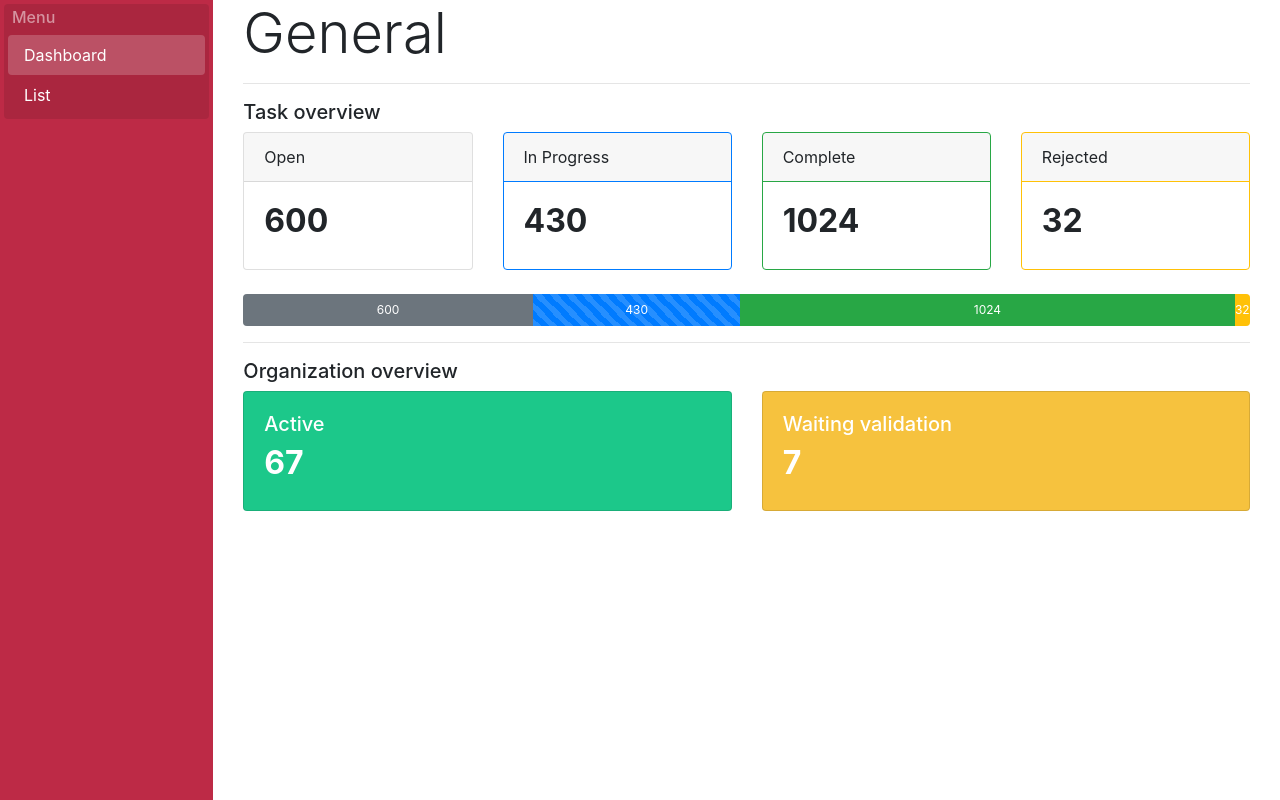
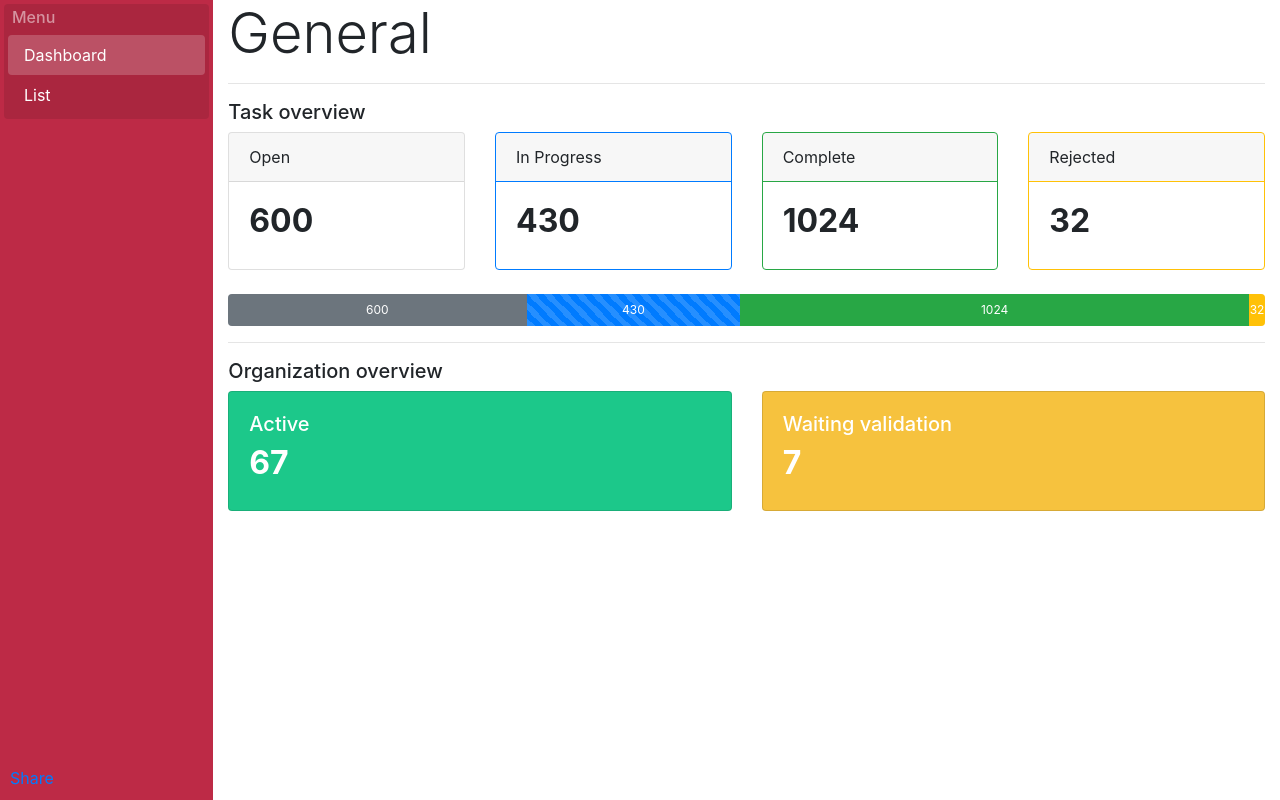
Before and after one commit to odysseyhack/tradisys-apg-s2w-web, a Vue app: page /provider in a window 1280 px wide. Built offline with nearby package versions, Linux system fonts and the light colour scheme.

Commit message:
Fix paddings

```diff
--- a/public/index.html
+++ b/public/index.html
@@ -8,6 +8,8 @@
     <title>tradisys-web</title>
   </head>
   <body>
+    <div id="fb-root"></div>
+    <script async defer crossorigin="anonymous" src="https://connect.facebook.net/ru_RU/sdk.js#xfbml=1&version=v3.2&appId=286600718472873&autoLogAppEvents=1"></script>
     <noscript>
       <strong>We're sorry but tradisys-web doesn't work properly without JavaScript enabled. Please enable it to continue.</strong>
     </noscript>
--- a/src/components/ui/Sidemenu.vue
+++ b/src/components/ui/Sidemenu.vue
@@ -12,6 +12,7 @@
         </ul>
       </div>
     </div>
+    <div class="fb-share-button" data-href="http://localhost" data-layout="button" data-size="small"><a target="_blank" href="https://www.facebook.com/sharer/sharer.php?u=http%3A%2F%2Flocalhost%2F&amp;src=sdkpreparse" class="fb-xfbml-parse-ignore">Share</a></div>
   </nav>
 </template>
 
@@ -57,4 +58,10 @@ export default {
       }
     }
   }
+
+  .fb-share-button {
+    position: absolute;
+    bottom: 10px;
+    left: 10px;
+  }
 </style>
--- a/src/views/inner/provider/Root.vue
+++ b/src/views/inner/provider/Root.vue
@@ -6,7 +6,7 @@
         :items="items"
       >
       </ui-sidemenu>
-      <div class="content col-lg-10">
+      <div class="content col-lg-10 p-0">
         <transition
           name="fade"
           mode="out-in"
```
